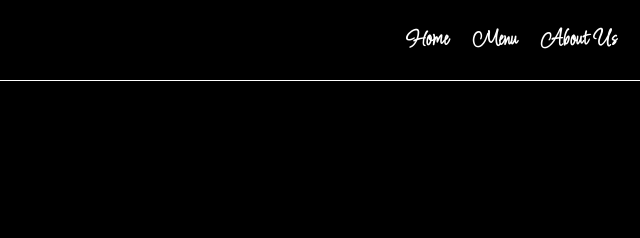
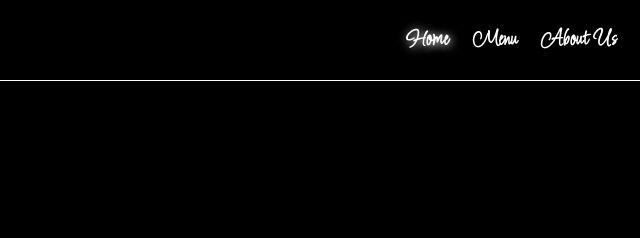
Before and after one commit to JoseBarron12/resturant-page, a website built with webpack: page src/template.html in a window 1280 px wide. Both pictures are taken after a click on the button "Home". Shown: the top 238 px of the page, 640-1280 px from the left. Built offline with nearby package versions, Linux system fonts and the light colour scheme; files whose address does not match are found by name.

Commit message:
Add styling to navbar button of current page.
User able to easily distinguish which page they are
currently on to avoid confusion.

```diff
--- a/src/index.js
+++ b/src/index.js
@@ -3,7 +3,10 @@ import { displayHomePage } from "./home";
 import { displayMenuPage } from "./menu";
 import { displayAboutPage } from "./about";
 
+
 displayHomePage();
+const headerText = document.querySelector("nav>button.home-button>h4");
+headerText.classList.add("active");
 
 const navButtons = document.querySelectorAll("nav>button");
 navButtons.forEach((button)=> {
@@ -11,18 +14,29 @@ navButtons.forEach((button)=> {
         const content = document.querySelector("#content");
         content.replaceChildren();
 
+        const headerTexts = document.querySelectorAll("nav>button>h4");
+        headerTexts.forEach((navbarText) => {
+            navbarText.classList.remove("active");
+        });
+
         const buttonName = button.getAttribute("class");
 
         if(buttonName == "home-button")
         {
+            const headerText = document.querySelector("nav>button.home-button>h4");
+            headerText.classList.add("active");
             displayHomePage();
         }
         else if (buttonName == "menu-button")
         {
+            const headerText = document.querySelector("nav>button.menu-button>h4");
+            headerText.classList.add("active");
             displayMenuPage();
         }
         else
         {
+            const headerText = document.querySelector("nav>button.about-button>h4");
+            headerText.classList.add("active");
             displayAboutPage();
         }
     });
--- a/src/styles.css
+++ b/src/styles.css
@@ -328,3 +328,7 @@ nav > button {
   box-shadow: 1px 1px 5px black;
   border: 2px solid black;
 }
+
+.active {
+  text-shadow: 1px 1px 10px white;
+}
```
